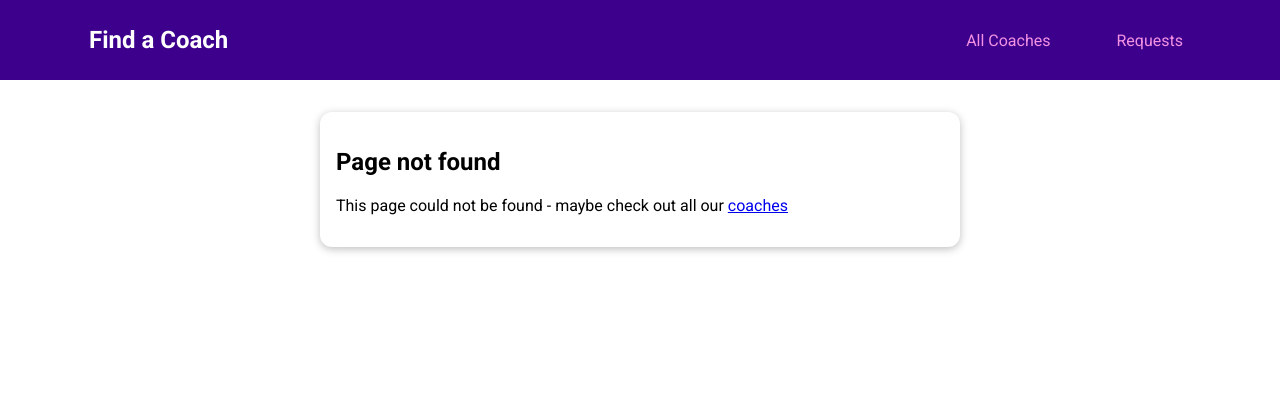
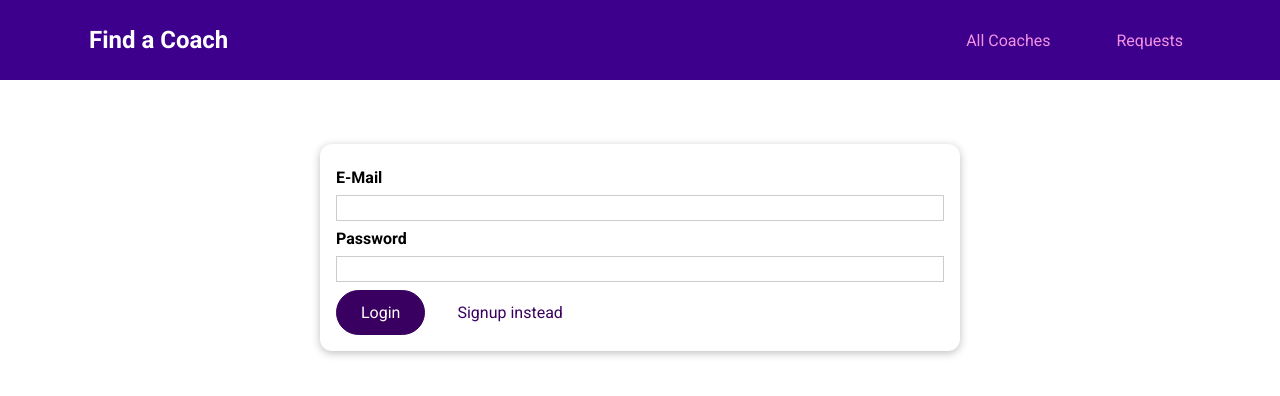
Before and after one commit to melonsoda20/vue_app_findacoach, a Vue app: page /auth in a window 1280 px wide. Before the commit this address had no page. Shown: the top 396 px of the page. Built offline with nearby package versions, Linux system fonts and the light colour scheme.

Commit message:
Add authentication page

```diff
--- /dev/null
+++ b/src/pages/auth/UserAuth.vue
@@ -0,0 +1,98 @@
+<template>
+  <form @submit.prevent="submitForm">
+    <base-card>
+      <div class="form-control">
+        <label for="email">E-Mail</label>
+        <input type="email" id="email" v-model.trim="email" />
+      </div>
+      <div class="form-control">
+        <label for="password">Password</label>
+        <input type="password" id="password" v-model.trim="password" />
+      </div>
+      <p v-if="!formIsValid">Please enter a valid email and password(must be at least 6 characters long)</p>
+      <base-button>{{ submitButtonCaption }}</base-button>
+      <base-button type="button" propsMode="flat" @click="switchAuthMode">{{ switchModeButtonCaption }}</base-button>
+    </base-card>
+  </form>
+</template>
+
+<script>
+export default {
+    data(){
+        return {
+            email: '',
+            password: '',
+            formIsValid: true,
+            mode: 'login'
+        };
+    },
+    computed: {
+        submitButtonCaption(){
+            if(this.mode === 'login'){
+                return 'Login';
+            }
+            else{
+                return 'Signup';
+            }
+        },
+        switchModeButtonCaption(){
+            if(this.mode === 'login'){
+                return 'Signup instead';
+            }
+            else{
+                return 'Login instead';
+            }
+        }
+    },
+    methods: {
+        submitForm(){
+            this.formIsValid = true;
+            if(this.email === '' || !this.email.includes('@') || this.password.length < 6){
+                this.formIsValid = false;
+                return;
+            }
+        },
+        switchAuthMode(){
+            if(this.mode === 'login'){
+                this.mode = 'signup';
+            }
+            else{
+                this.mode = 'login';
+            }
+        }
+    }
+}
+</script>
+
+<style scoped>
+form {
+  margin: 1rem;
+  padding: 1rem;
+}
+
+.form-control {
+  margin: 0.5rem 0;
+}
+
+label {
+  font-weight: bold;
+  margin-bottom: 0.5rem;
+  display: block;
+}
+
+input,
+textarea {
+  display: block;
+  width: 100%;
+  font: inherit;
+  border: 1px solid #ccc;
+  padding: 0.15rem;
+}
+
+input:focus,
+textarea:focus {
+  border-color: #3d008d;
+  background-color: #faf6ff;
+  outline: none;
+}
+</style>
--- a/src/router.js
+++ b/src/router.js
@@ -6,6 +6,7 @@
 import ContactCoach from './pages/requests/ContactCoach.vue';
 import RequestsReceived from './pages/requests/RequestsReceived.vue';
 import NotFound from './pages/NotFound.vue';
+import UserAuth from './pages/auth/UserAuth.vue';
 
 const router = createRouter({
     history: createWebHistory(),
@@ -36,6 +37,10 @@
             component: RequestsReceived
         },
         {
+            path: '/auth',
+            component: UserAuth
+        },
+        {
             path: '/:notFound(.*)',
             component: NotFound
         }
```
